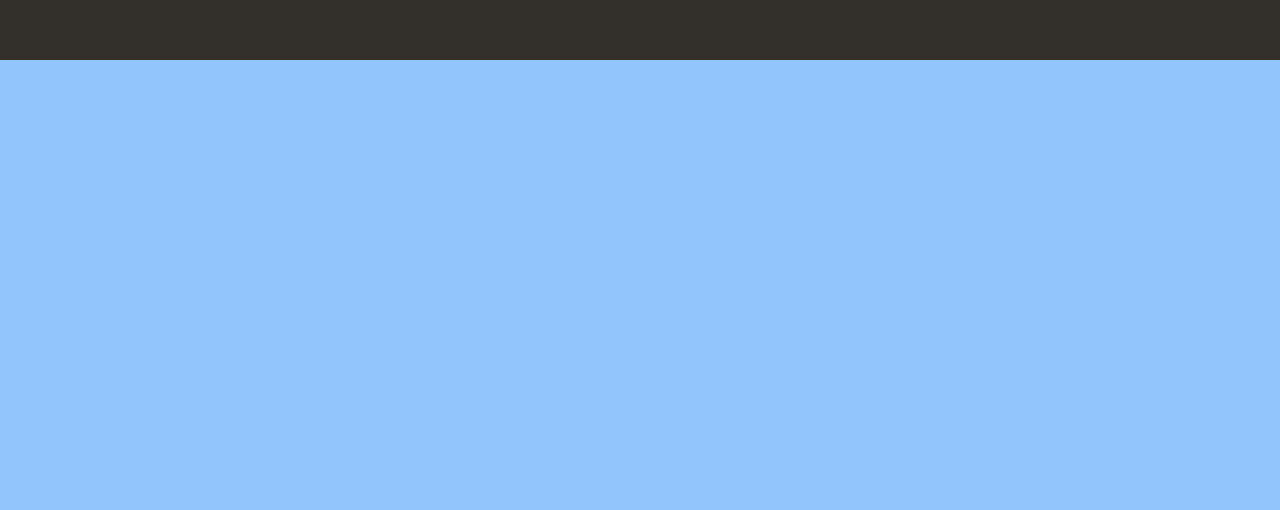
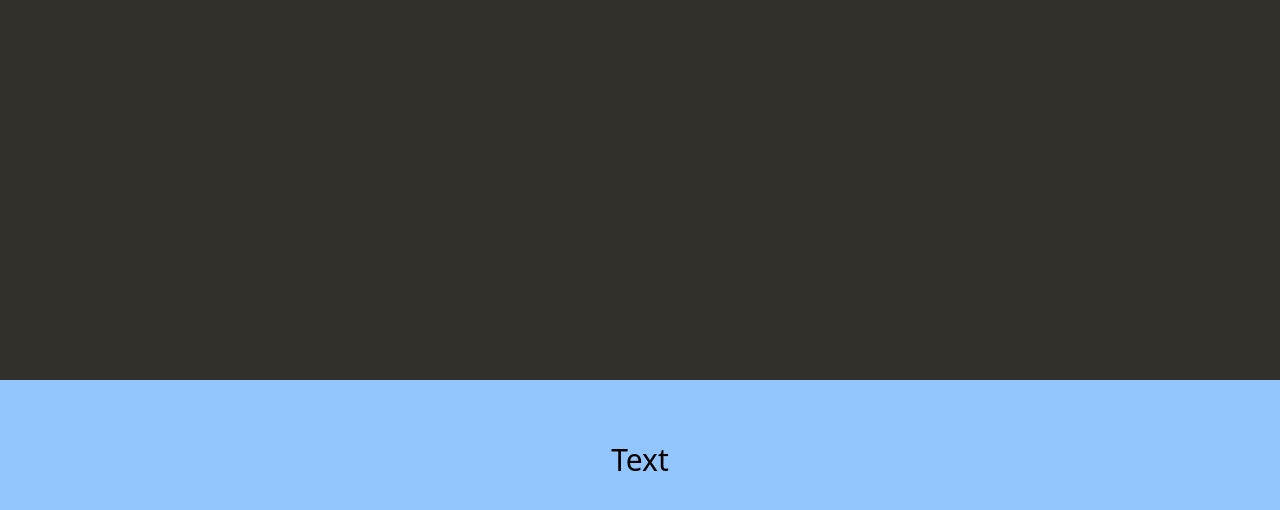
Before and after one commit to SundayLogic/DragThisBox, a Next.js app: page / in a window 1280 px wide. Shown: the part 260-770 px from the top of the page. Built offline with nearby package versions, Linux system fonts and the light colour scheme.

Commit message:
Slide Test 1.2

```diff
--- a/components/organisms/Slidder.tsx
+++ b/components/organisms/Slidder.tsx
@@ -1,12 +1,16 @@
 import {motion} from "framer-motion";
 const Slidder = () => {
     return(
-        <motion.div className="bg-blue-300 h-[60vh] w-[100vw]"
-            drag="x"
-            dragConstraints={{left: 0, right:300}}
-            dragSnapToOrigin
+        <motion.div className="bg-blue-300 h-[10rem] w-[100vw] flex justify-center items-center text-3xl"
+            drag="y"
+            dragConstraints={{top: 50, bottom:10}}
+            whileDrag={{
+                scale: 0.9,
+                rotateX: 70,
+
+            }}
         >
-
+            <h1>Text</h1>
         </motion.div>
     );
 };
```
